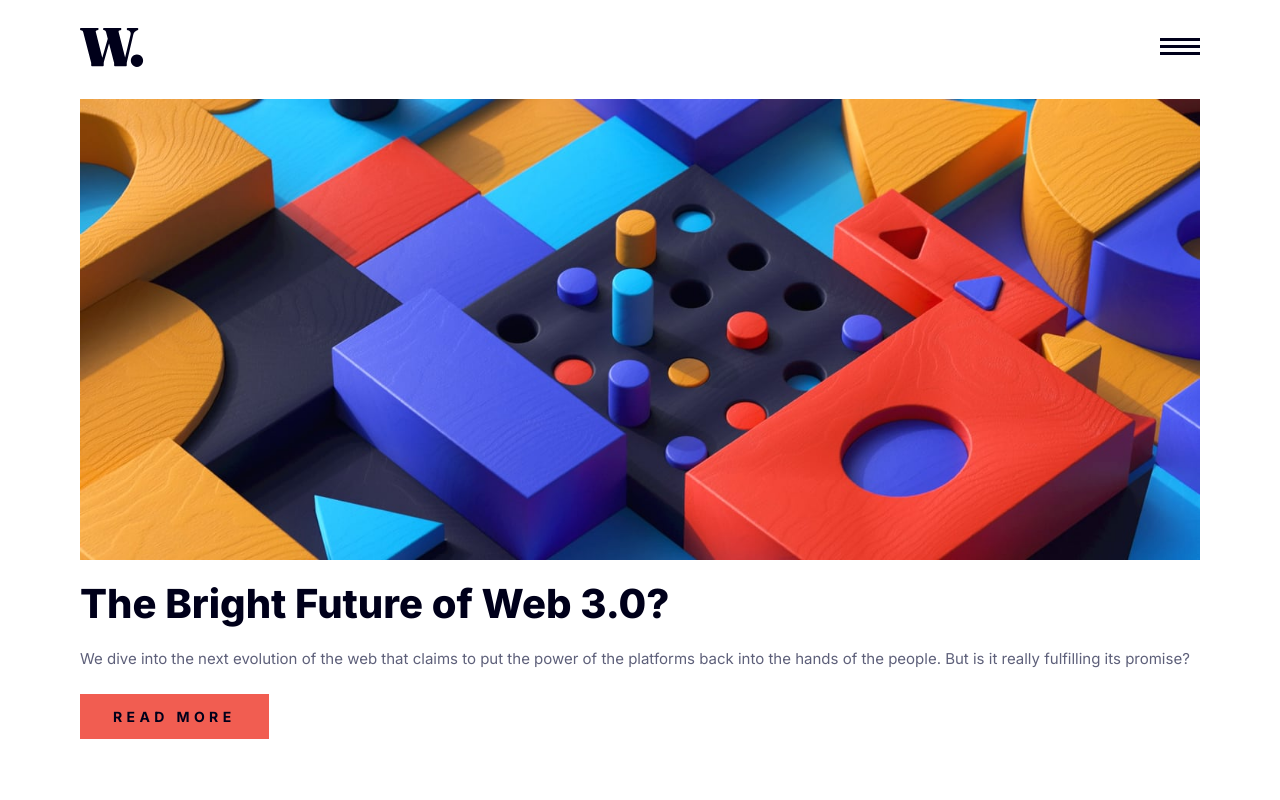
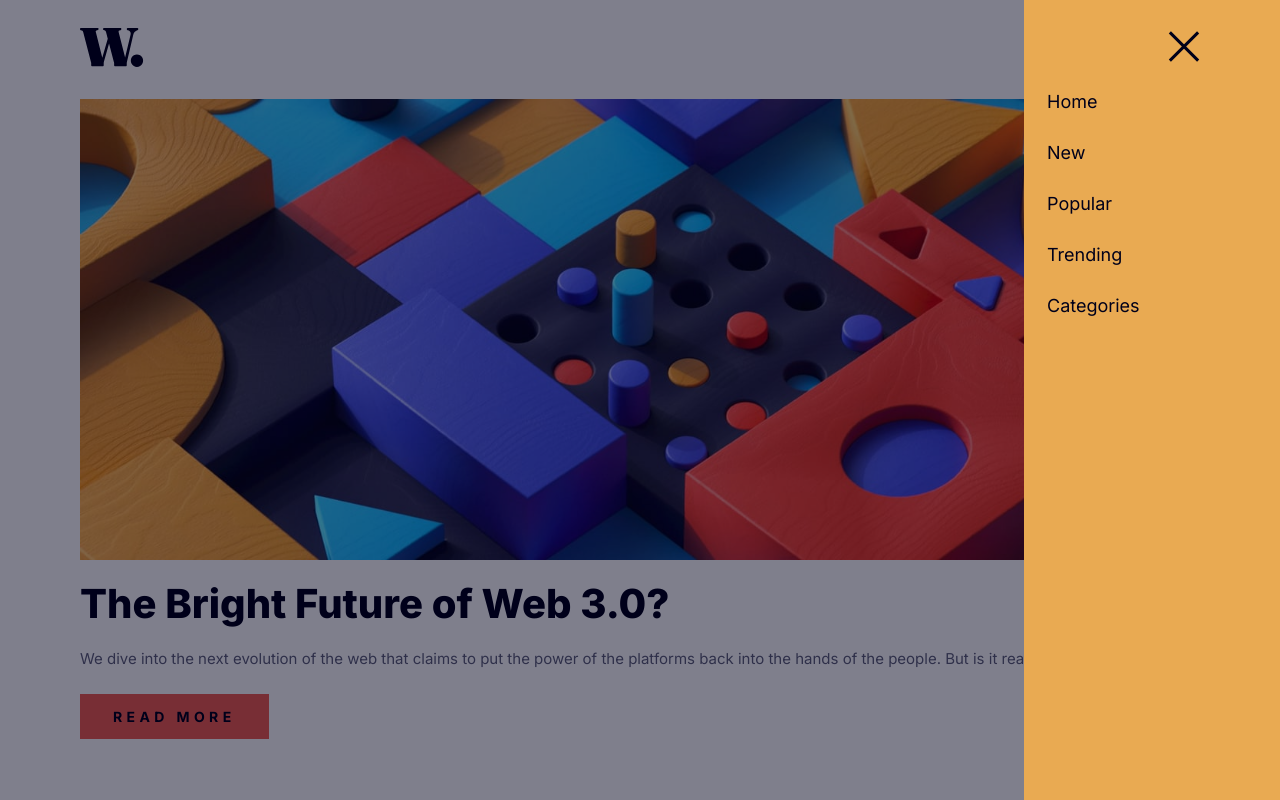
Before and after one commit to irfanoezen/news-homepage-main, a plain HTML site: page index.html in a window 1280 px wide. Both pictures are taken after a click on the button 1180 px from the left and 46 px from the top of the page. Shown: the top 800 px of the page. Drawn offline with Linux system fonts and the light colour scheme.

Commit message:
Add logic

```diff
--- a/index.html
+++ b/index.html
@@ -12,9 +12,9 @@
 		<header class="grid-layout">
 			<a class="logo" href=""> <img src="assets/images/logo.svg" alt="News homepage" width="64" height="40"> </a>
 			<nav aria-label="site">
-				<button class="nav__menu-btn" type="button" aria-expanded="false" aria-labelledby="nav-label">
+				<button id="menuBtn" class="nav__menu-btn" type="button" aria-expanded="false" aria-labelledby="nav-label">
 					<span id="nav-label" hidden>navigation</span>
-					<img aria-hidden="true" src="assets/images/icon-menu.svg" alt="">
+					<img class="menu-icon" aria-hidden="true" src="assets/images/icon-menu.svg" alt="">
 				</button>
 				<ul class="nav__list">
 					<li><a href="">Home</a></li>
--- a/sass/sections/_header.scss
+++ b/sass/sections/_header.scss
@@ -26,9 +26,17 @@ nav {
 .nav__list {
   list-style-type: none;
   padding: 0;
+  z-index: 1;
+
   display: none;
-  z-index: 1;
+  opacity: 1;
+  translate: 100vw 0;
+  transition-property: display opacity;
+  transition-duration: 300ms;
+  transition-timing-function: ease-in-out;
+  transition-behavior: allow-discrete;
 }
+
 
 .nav__list.active {
   display: flex;
@@ -39,11 +47,16 @@ nav {
   right: 0;
   width: u.rem(256);
   height: 100vh;
-  background-color: var(--white);
+  background-color: var(--gold-400);
   padding-block-start: 5.5rem;
   padding-inline: u.rem(23);
-  translate: 100vw 0;
-  transition: translate 500ms ease-in-out;
+
+  translate: 0 0;
+
+  @starting-style {
+    opacity: 0;
+    translate: 100vw 0;
+  }
 }
 
 .nav__list li a {
@@ -58,7 +71,7 @@ nav {
   inset: 0;
   background-color: var(--navy-950);
   opacity: 0.5;
-  transition: opacity 350ms ease-in-out;
+  transition: opacity 500ms ease-in-out;
 }
 
 @include u.breakpoint(laptop) {
@@ -73,6 +86,7 @@ nav {
   .nav__list {
     display: flex;
     column-gap: u.rem(40);
+    translate: 0 0;
   }
 
   .nav__list li a {
--- a/script.js
+++ b/script.js
@@ -0,0 +1,22 @@
+const body = document.querySelector("body");
+const menu = document.querySelector(".nav__list");
+const menuBtn = document.querySelector("#menuBtn");
+const menuIcon = document.querySelector(".menu-icon");
+const navOverlay = document.querySelector(".nav__overlay");
+//const mobileView = window.matchMedia("(width<=48em)");
+
+menuBtn.addEventListener("click", toggleMenu);
+//mobileView.addEventListener("change", (event) => {});
+
+function toggleMenu() {
+	menu.classList.toggle("active");
+	if (menu.classList.contains("active")) {
+		menuIcon.setAttribute("src", "assets/images/icon-menu-close.svg");
+		body.style.overflowY = "hidden";
+		navOverlay.classList.add("active");
+	} else {
+		menuIcon.setAttribute("src", "assets/images/icon-menu.svg");
+		body.style.overflowY = "visible";
+		navOverlay.classList.remove("active");
+	}
+}
```
Also changed, not shown: sass/style.css, 1 other file.
